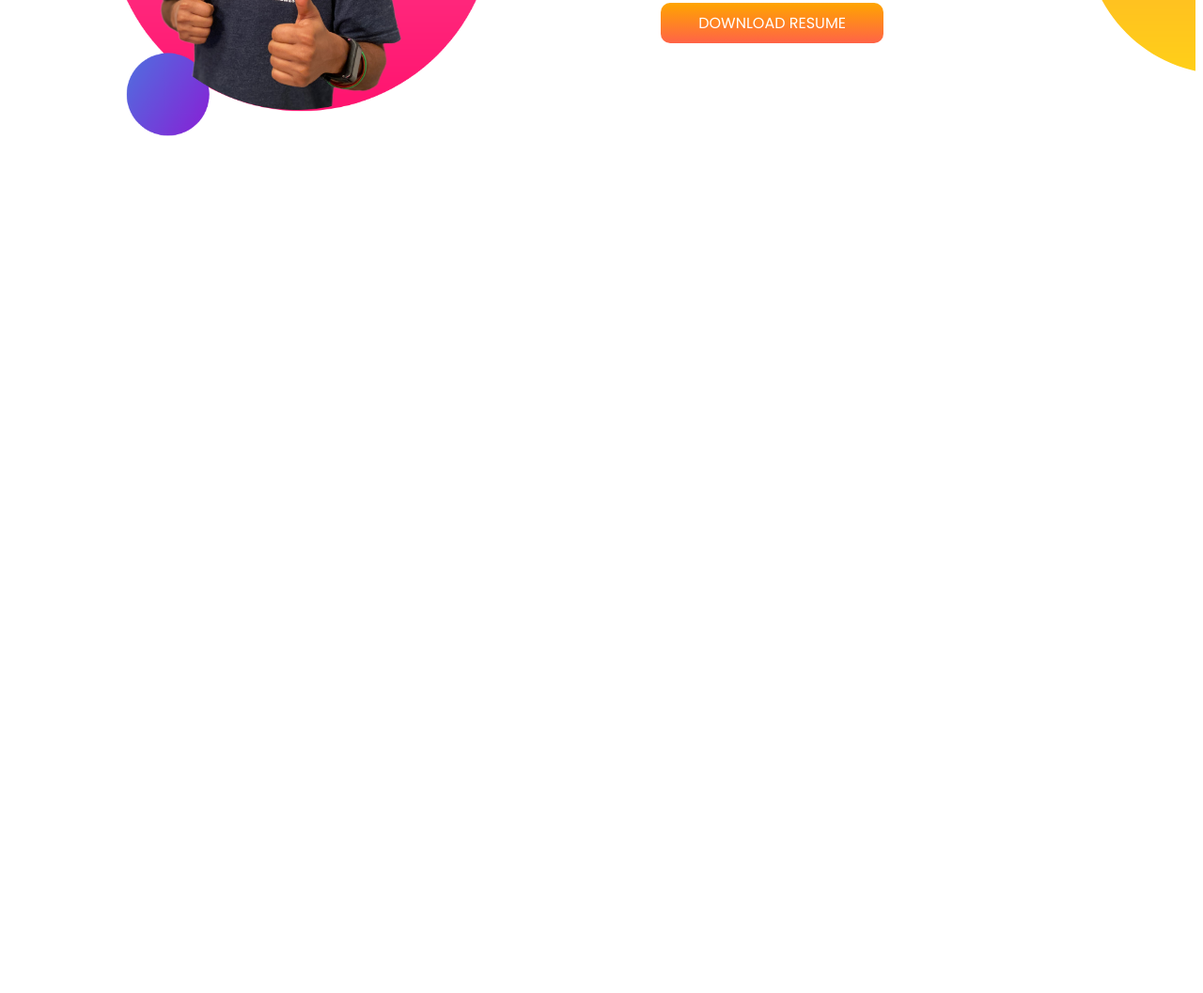
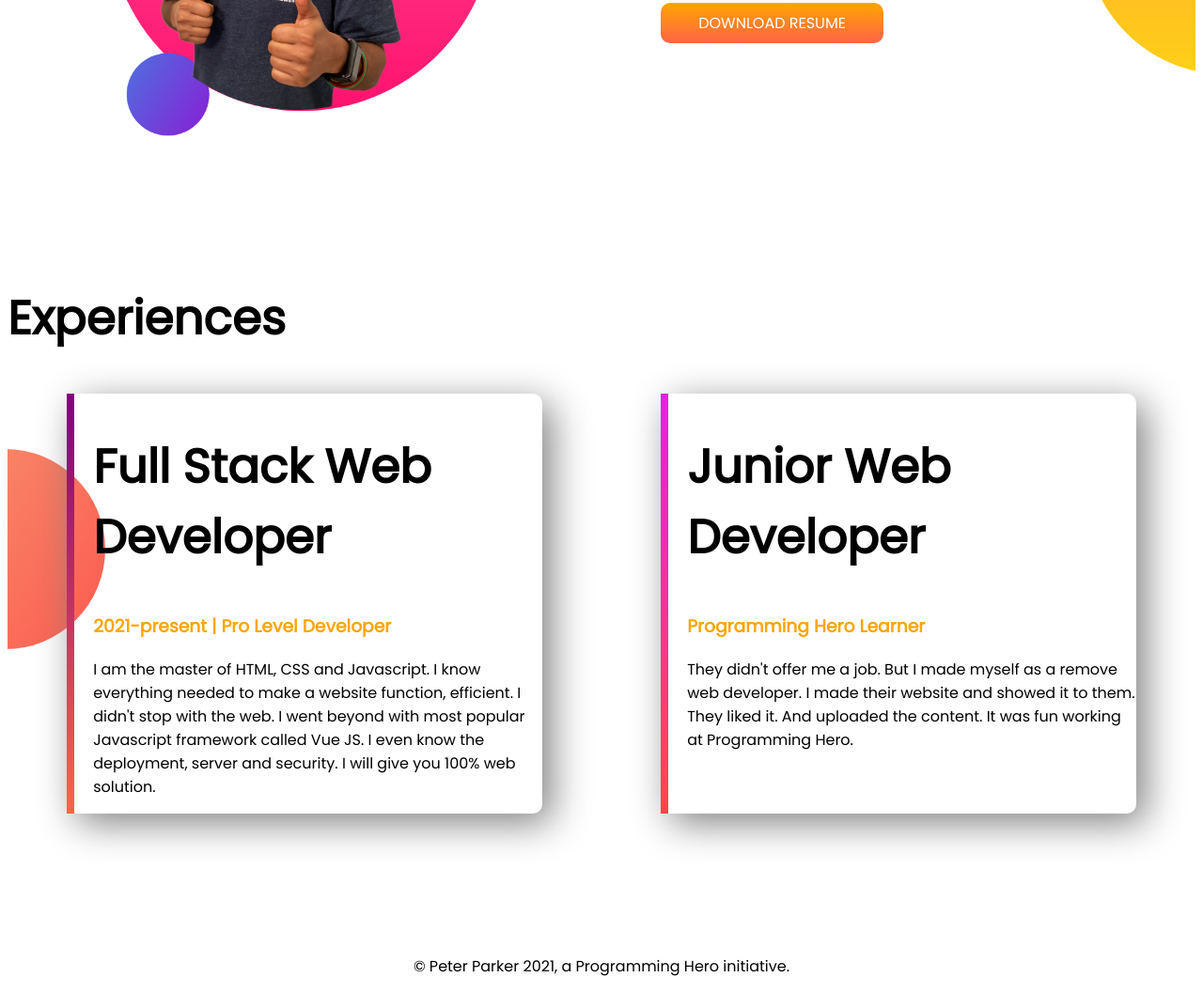
Before and after one commit to sakib3833/developer-portfolio, a plain HTML site: page index.html in a window 1280 px wide. Shown: the part 913-1970 px from the top of the page at 94% size. Before the commit the page ends 1215 px from the top, so only its background shows below. Drawn offline with Linux system fonts and the light colour scheme.

Commit message:
footer added

```diff
--- a/index.html
+++ b/index.html
@@ -13,7 +13,7 @@
 </head>
 
 <body>
-    <section class="top-banner">
+    <section class="top-banner flexible-container">
         <div class="half-width">
             <h1>Welcome To</h1>
             <h1><span class="orange-color">Jhankar</span> World</h1>
@@ -27,7 +27,7 @@
             <img src="images/jhankar.png" alt="">
         </div>
     </section>
-    <section class="dream-big">
+    <section class="dream-big flexible-container">
         <div class="half-width">
             <img src="images/jhankar2.png" alt="">
         </div>
@@ -38,8 +38,32 @@
                 to make simple website. My goal is to build 3 websites and learn advanced topics.</p>
             <a class="link-button" target="_blank" href="">DOWNLOAD RESUME</a>
         </div>
+    </section>
 
+    <section class="experience-area">
+        <h1>Experiences</h1>
+        <div class="flexible-container">
+            <div id="full-dev-experience" class="experience-item">
+                <h1>Full Stack Web Developer</h1>
+                <h3 class="orange-color">2021-present | Pro Level Developer</h3>
+                <p>I am the master of HTML, CSS and Javascript. I know everything needed to make a website function,
+                    efficient. I didn't stop with the web. I went beyond with most popular Javascript framework called
+                    Vue
+                    JS. I even know the deployment, server and security. I will give you 100% web solution.</p>
+
+            </div>
+            <div id="web-dev-experience" class="experience-item">
+                <h1>Junior Web Developer</h1>
+                <h3 class="orange-color">Programming Hero Learner</h3>
+                <p>They didn't offer me a job. But I made myself as a remove web developer. I made their website and
+                    showed
+                    it to them. They liked it. And uploaded the content. It was fun working at Programming Hero.</p>
+            </div>
+        </div>
     </section>
+    <footer>
+        <p>© Peter Parker 2021, a Programming Hero initiative.</p>
+    </footer>
 </body>
 
 </html>
--- a/style.css
+++ b/style.css
@@ -7,7 +7,7 @@ h1{
 .orange-color{
     color: orange;
 }
-section{
+.flexible-container{
     display: flex;
     margin-bottom: 150px;
 }
@@ -33,3 +33,29 @@ section{
     background-repeat: no-repeat;
     background-position: right;
 }
+.experience-item{
+    width: 40%;
+    padding-left: 20px;
+    margin-left: 5%;
+    margin-right: 5%;
+    border-radius: 10px;
+    box-shadow: 10px 10px 40px gray;
+}
+.experience-area{
+    background-image: url(images/exp-bg.png);
+    background-repeat: no-repeat;
+    background-position: left;
+}
+#full-dev-experience{
+    border-left: 8px solid;
+    border-image: linear-gradient(purple, tomato);
+    border-image-slice: 1;
+}
+#web-dev-experience{
+    border-left: 8px solid;
+    border-image: linear-gradient(rgb(230, 31, 230), rgb(255, 71, 71));
+    border-image-slice: 1;
+}
+footer p{
+    text-align:center;
+}
```
